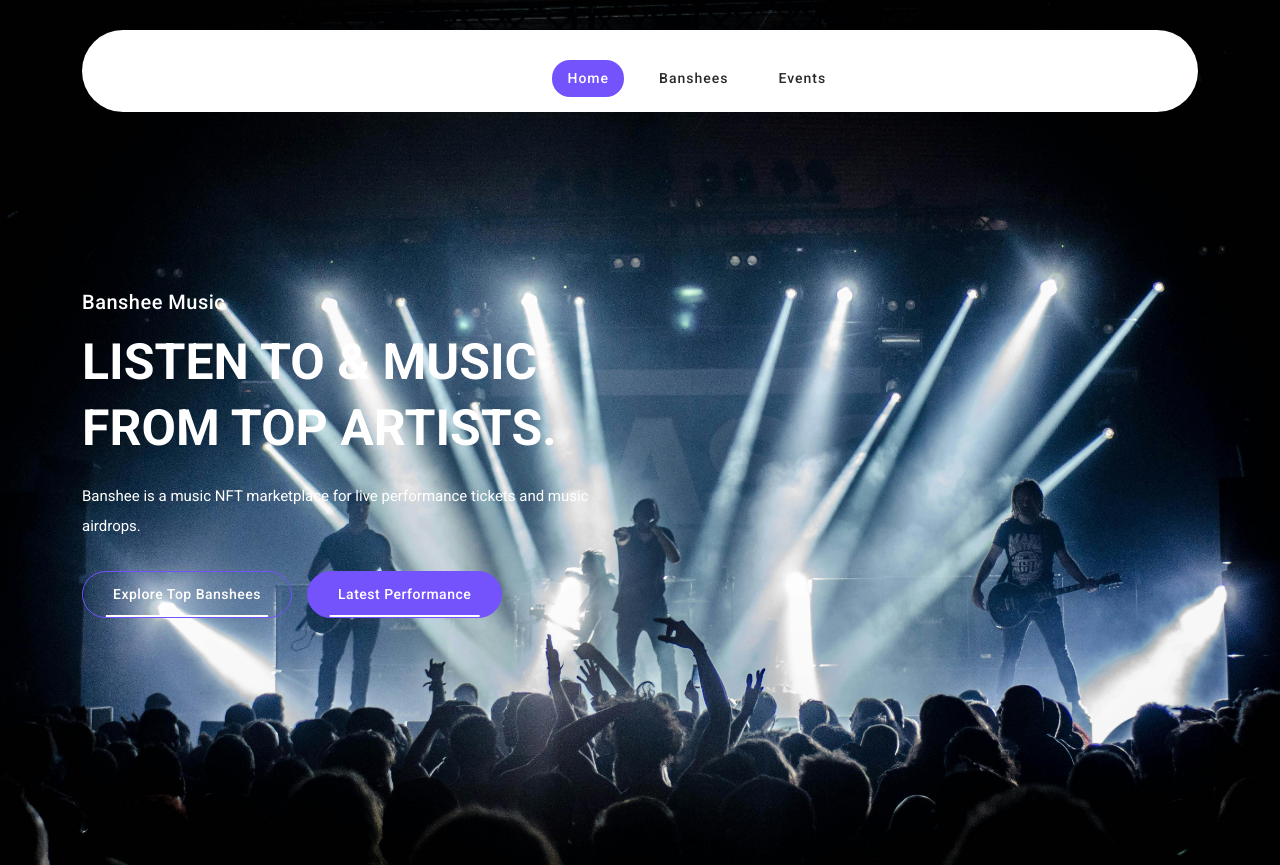
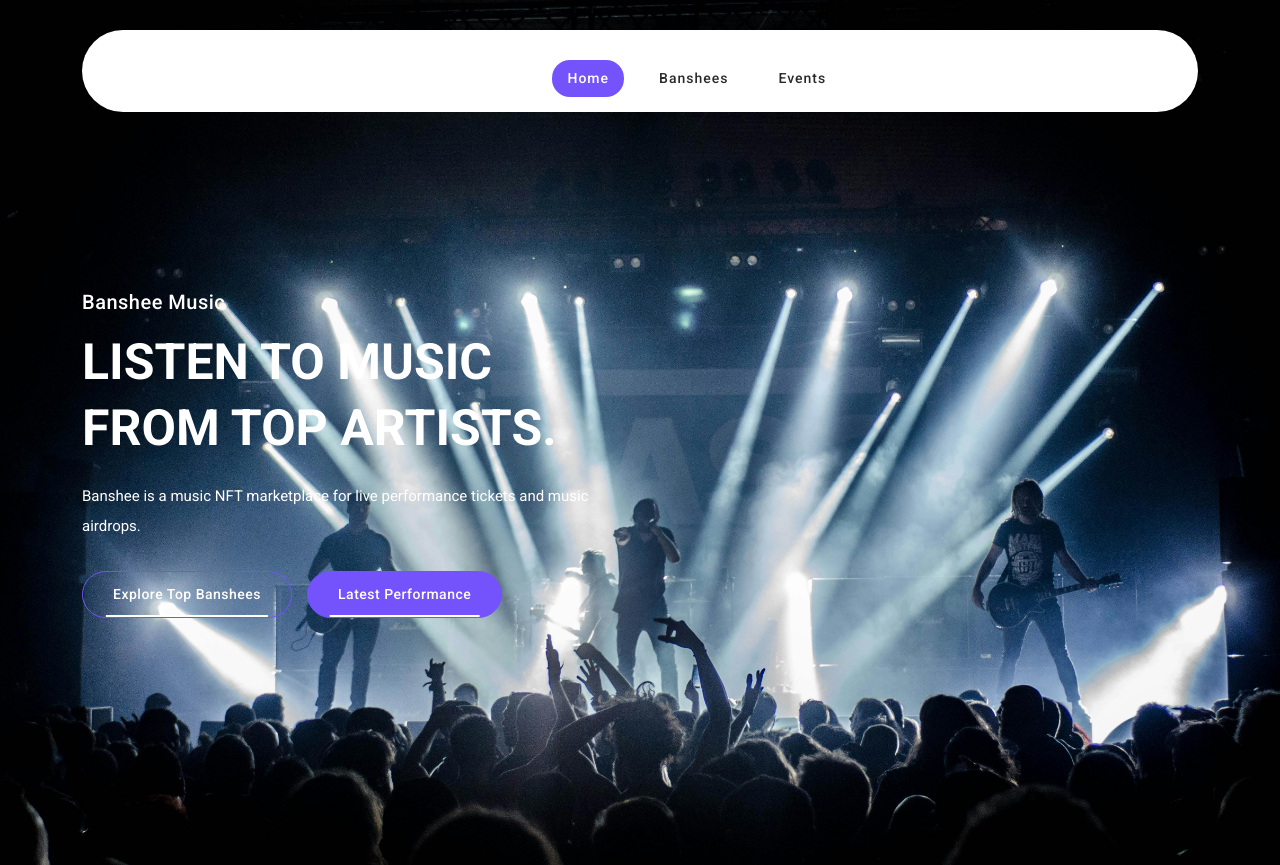
Before and after one commit to Islandersfan2016/BansheeMusicLabs, a plain HTML site: page index.html in a window 1280 px wide. Shown: the top 865 px of the page. Drawn offline with nearby package versions, Linux system fonts and the light colour scheme.

Commit message:
Update index.html

```diff
--- a/index.html
+++ b/index.html
@@ -77,7 +77,7 @@ https://templatemo.com/tm-577-liberty-market
         <div class="col-lg-6 align-self-center">
           <div class="header-text">
             <h6>Banshee Music</h6>
-            <h2>Listen to &amp; music from top artists.</h2>
+            <h2>Listen to music from top artists.</h2>
             <p>Banshee is a music NFT marketplace for live performance tickets and music airdrops.</p>
             <div class="buttons">
               <div class="border-button">
```
